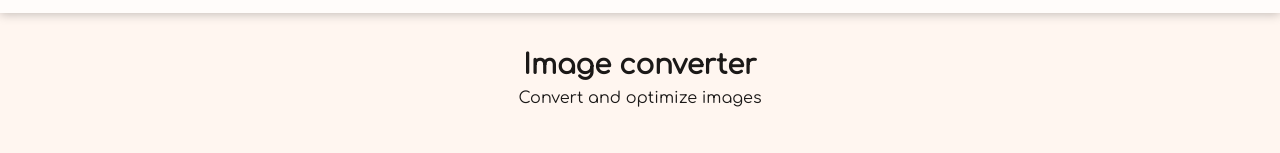
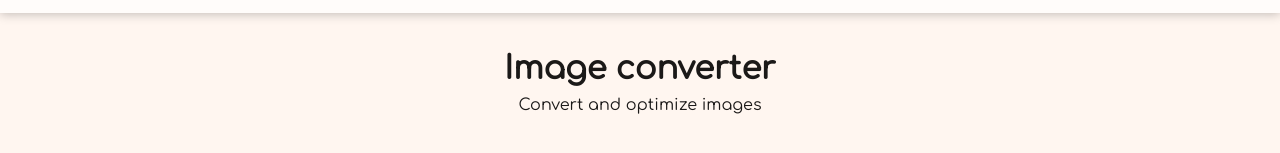
Before and after one commit to MarceloLopezS/image-converter-front-end, an Astro site: page / in a window 1280 px wide. Shown: the part 83-236 px from the top of the page. Built offline with nearby package versions, Linux system fonts and the light colour scheme; Astro itself is replaced by a stand-in of ours.

Commit message:
update: global variables and styles

```diff
--- a/src/layouts/global.css
+++ b/src/layouts/global.css
@@ -8,36 +8,59 @@
 :root {
 	--clr-neutral-100: hsl(23, 100%, 99%);
 	--clr-neutral-200: hsl(23, 100%, 97%);
+	--clr-neutral-300: hsl(23, 6%, 70%);
+	--clr-neutral-400: hsl(23, 6%, 33%);
 	--clr-neutral-800: hsl(23, 6%, 15%);
 	--clr-neutral-900: hsl(23, 6%, 10%);
 
 	--clr-accent-400: hsl(23, 100%, 50%);
+	--clr-accent-500: hsl(23, 100%, 39%);
 
 	--clr-theme-light: var(--clr-neutral-900);
 	--clr-theme-dark: var(--clr-neutral-100);
+	--clr-btn-light: var(--clr-neutral-100);
+	--clr-btn-dark: var(--clr-neutral-900);
+	--clr-text-secondary-light: var(--clr-neutral-400);
+	--clr-text-secondary-dark: var(--clr-neutral-300);
 	--bg-theme-light: var(--clr-neutral-200);
 	--bg-theme-dark: var(--clr-neutral-800);
 	--bg-theme-nav-light: var(--clr-neutral-100);
 	--bg-theme-nav-dark: var(--clr-neutral-900);
+	--bg-btn-hover-light: color-mix(
+		in oklab,
+		var(--clr-accent-500) 90%,
+		var(--clr-neutral-800) 10%
+	);
+	--bg-btn-hover-dark: color-mix(
+		in oklab,
+		var(--clr-accent-400) 92%,
+		var(--clr-neutral-200) 8%
+	);
 
 	--clr-theme: var(--clr-theme-light);
-	--clr-accent-theme: var(--clr-accent-400);
+	--clr-accent-theme: var(--clr-accent-500);
+	--clr-secondary-text: var(--clr-text-secondary-light);
+	--clr-btn-theme: var(--clr-btn-light);
 	--bg-theme: var(--bg-theme-light);
 	--bg-theme-nav: var(--bg-theme-nav-light);
+	--bg-btn-hover: var(--bg-btn-hover-light);
 
 	--ff-primary: "Comfortaa", sans-serif;
 
 	--fw-regular: 400;
 
+	--fs-80: 0.8rem;
 	--fs-100: 1rem;
 	--fs-115: 1.15rem;
 	--fs-150: 1.5rem;
 	--fs-250: 2.5rem;
 
 	--fs-body: clamp(var(--fs-100), 1.25vw, var(--fs-115));
-	--fs-title: clamp(var(--fs-150), 2.15vw, var(--fs-250));
+	--fs-title: clamp(var(--fs-150), 2.5vw, var(--fs-250));
+	--fs-secondary: clamp(var(--fs-80), 1vw, var(--fs-100));
 
 	--size-10: 1rem;
+	--size-25: 2.5rem;
 	--size-40: 4rem;
 
 	--animation-duration-300: 300ms;
@@ -128,9 +151,12 @@ button {
 
 [data-theme="dark"] {
 	--clr-theme: var(--clr-theme-dark);
+	--clr-accent-theme: var(--clr-accent-400);
+	--clr-secondary-text: var(--clr-text-secondary-dark);
+	--clr-btn-theme: var(--clr-btn-dark);
 	--bg-theme: var(--bg-theme-dark);
 	--bg-theme-nav: var(--bg-theme-nav-dark);
-	--clr-accent-theme: var(--clr-accent-400);
+	--bg-btn-hover: var(--bg-btn-hover-dark);
 
 	color: var(--clr-theme);
 	background-color: var(--bg-theme);
@@ -148,6 +174,11 @@ button {
 
 .fs-title {
 	font-size: var(--fs-title);
+}
+
+.text-secondary {
+	font-size: var(--fs-secondary);
+	color: var(--clr-secondary-text);
 }
 
 .fw-bold {
```
